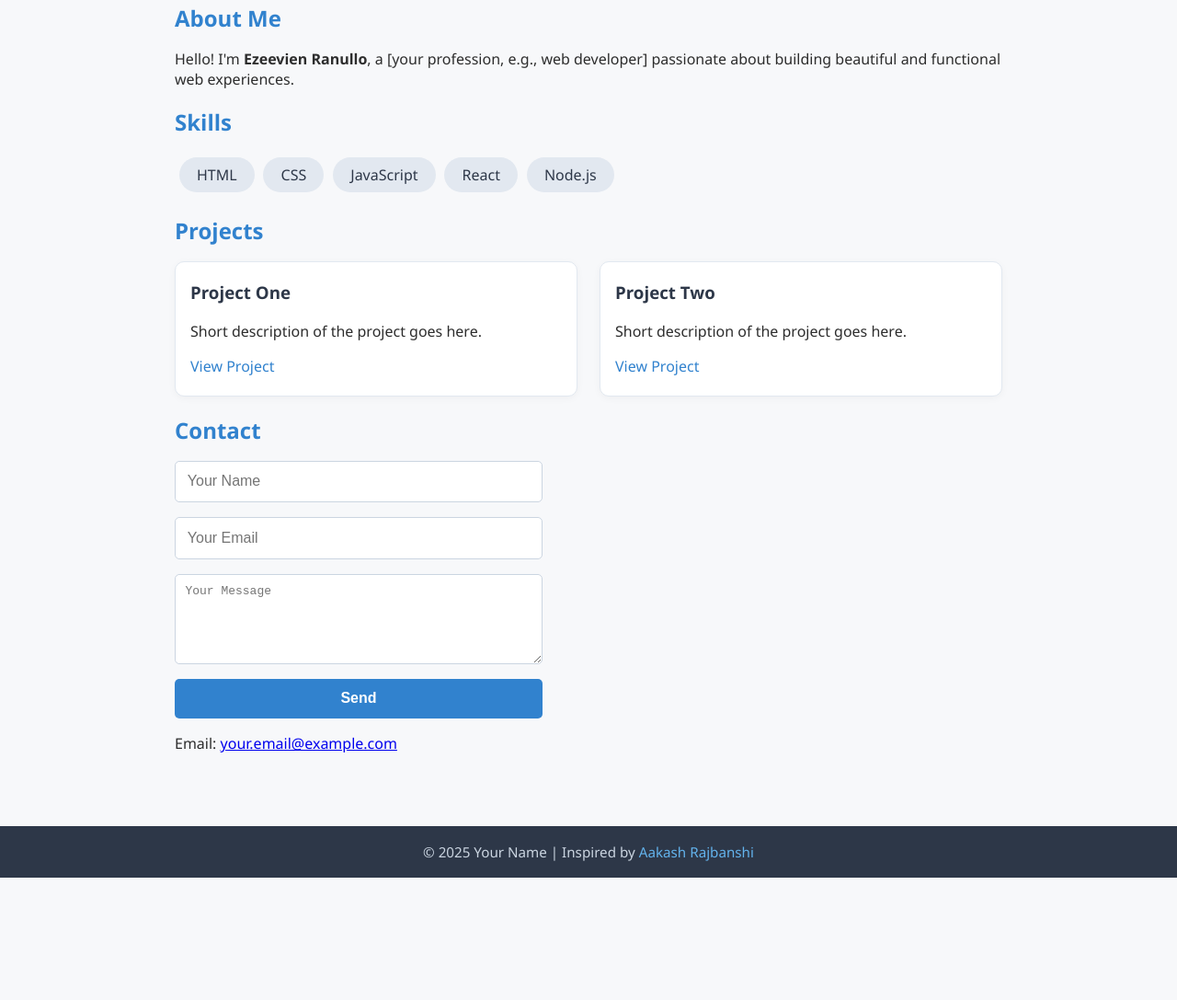
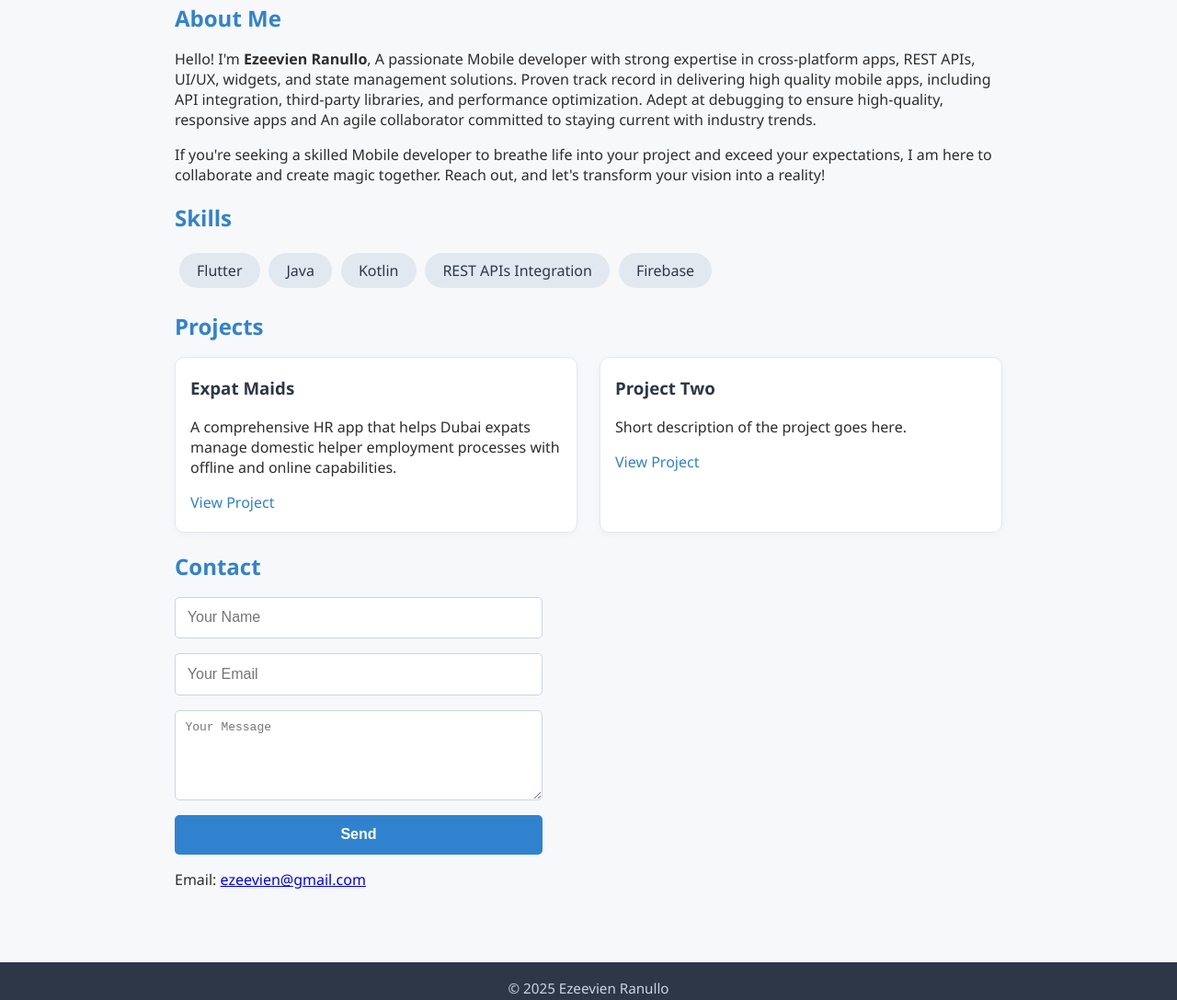
Before and after one commit to ezeevienranullo/ezeevienranullo.github.io, a plain HTML site: page index.html in a window 1280 px wide. Shown: the part 221-1308 px from the top of the page at 92% size. Before the commit the page ends 1175 px from the top, so only its background shows below. Drawn offline with Linux system fonts and the light colour scheme.

Commit message:
Update about me

```diff
--- a/index.html
+++ b/index.html
@@ -22,18 +22,22 @@
     <section id="about" class="container">
       <h2>About Me</h2>
       <p>
-        Hello! I'm <strong>Ezeevien  Ranullo</strong>, a [your profession, e.g., web developer] passionate about building beautiful and functional web experiences.
+        Hello! I'm <strong>Ezeevien  Ranullo</strong>,
+        A passionate Mobile developer with strong expertise in cross-platform apps, REST APIs, UI/UX, widgets, and state management solutions. Proven track record in delivering high quality mobile apps, including API integration, third-party libraries, and performance optimization. Adept at debugging to ensure high-quality, responsive apps and An agile collaborator committed to staying current with industry trends.
       </p>
+     <p>
+        If you're seeking a skilled Mobile developer to breathe life into your project and exceed your expectations, I am here to collaborate and create magic together. Reach out, and let's transform your vision into a reality!
+     </p>
     </section>
 
     <section id="skills" class="container">
       <h2>Skills</h2>
       <ul class="skills-list">
-        <li>HTML</li>
-        <li>CSS</li>
-        <li>JavaScript</li>
-        <li>React</li>
-        <li>Node.js</li>
+        <li>Flutter</li>
+        <li>Java</li>
+        <li>Kotlin</li>
+        <li>REST APIs Integration</li>
+        <li>Firebase</li>
         <!-- Add or remove skills as needed -->
       </ul>
     </section>
@@ -42,9 +46,9 @@
       <h2>Projects</h2>
       <div class="projects-grid">
         <div class="project-card">
-          <h3>Project One</h3>
-          <p>Short description of the project goes here.</p>
-          <a href="#" target="_blank">View Project</a>
+          <h3>Expat Maids</h3>
+          <p>A comprehensive HR app that helps Dubai expats manage domestic helper employment processes with offline and online capabilities.</p>
+          <a href="https://play.google.com/store/apps/details?id=com.nathanhr.expatemployee&hl=en" target="_blank">View Project</a>
         </div>
         <div class="project-card">
           <h3>Project Two</h3>
@@ -63,12 +67,12 @@
         <textarea name="message" rows="5" placeholder="Your Message" required></textarea>
         <button type="submit">Send</button>
       </form>
-      <p>Email: <a href="mailto:your.email@example.com">your.email@example.com</a></p>
+      <p>Email: <a href="mailto:ezeevien@gmail.com">ezeevien@gmail.com</a></p>
     </section>
   </main>
   <footer>
     <div class="container">
-      &copy; 2025 Your Name | Inspired by <a href="https://aakashrajbanshi.com.np/" target="_blank" rel="noopener">Aakash Rajbanshi</a>
+      &copy; 2025 Ezeevien Ranullo
     </div>
   </footer>
   <script src="script.js"></script>
```
